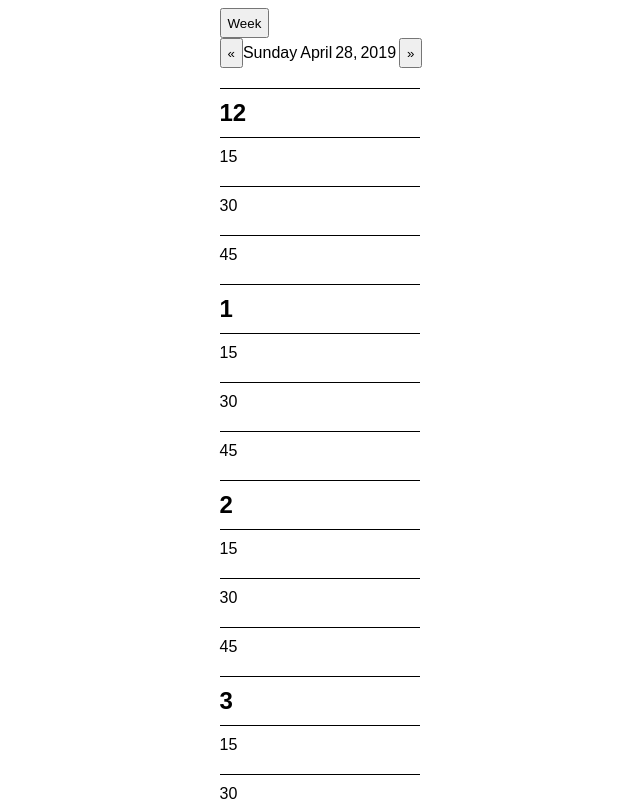
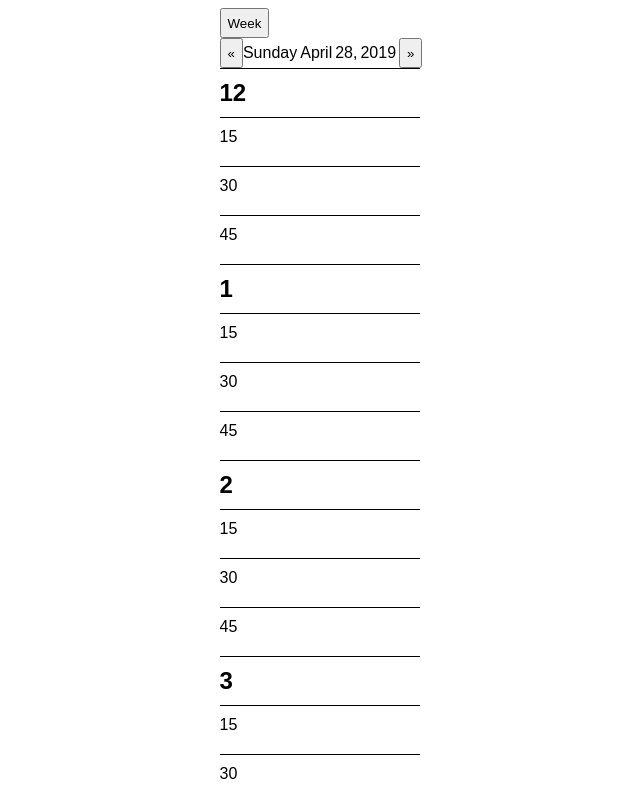
Before and after one commit to jmpolitzer/react-calendar, a React (Create React App) app: page / in a window 1280 px wide. Both pictures are taken after a click on the element 490 px from the left and 162 px from the top of the page. Shown: the top 800 px of the page, without its empty margins (319-959 px from the left). Built offline with nearby package versions, Linux system fonts and the light colour scheme.

Commit message:
creates Navigation component

```diff
--- a/src/components/Day.tsx
+++ b/src/components/Day.tsx
@@ -1,4 +1,5 @@
 import * as React from "react";
+import { Navigation } from "./index";
 import { DayComponentPropsInterface } from "../interfaces";
 
 const { Fragment } = React;
@@ -28,12 +29,8 @@ function Day(props: DayComponentPropsInterface) {
     return index % 4 === 0 ? hour : minutes;
   };
 
+  const getDayNavTitle = () => {
     return (
-    <div>
-      {isDayView && <button onClick={() => changeView("week")}>Week</button>}
-      {isDayView && (
-        <div className="day-nav">
-          <button onClick={goToPreviousDay}>&laquo;</button>
       <div className={"day-headers"}>
         <div>{dayString}</div>
         <div onClick={() => changeView("month")} className={"clickable"}>
@@ -44,8 +41,18 @@ function Day(props: DayComponentPropsInterface) {
           {year}
         </div>
       </div>
-          <button onClick={goToNextDay}>&raquo;</button>
-        </div>
+    );
+  };
+
+  return (
+    <div>
+      {isDayView && <button onClick={() => changeView("week")}>Week</button>}
+      {isDayView && (
+        <Navigation
+          previous={goToPreviousDay}
+          next={goToNextDay}
+          title={getDayNavTitle()}
+        />
       )}
       <div>
         {currentDay.map((hour, i) => {
--- a/src/components/Month.tsx
+++ b/src/components/Month.tsx
@@ -1,4 +1,5 @@
 import * as React from "react";
+import { Navigation } from "./index";
 import {
   MonthHeaderInterface,
   MonthComponentPropsInterface,
--- /dev/null
+++ b/src/components/Navigation.tsx
@@ -0,0 +1,15 @@
+import * as React from "react";
+
+function Navigation(props) {
+  const { previous, next, title } = props;
+
+  return (
+    <div className="nav">
+      <button onClick={previous}>&laquo;</button>
+      <div>{title}</div>
+      <button onClick={next}>&raquo;</button>
+    </div>
+  );
+}
+
+export default Navigation;
--- a/src/components/Week.tsx
+++ b/src/components/Week.tsx
@@ -1,5 +1,5 @@
 import * as React from "react";
-import { Day } from "./index";
+import { Navigation, Day } from "./index";
 import { WeekComponentPropsInterface } from "../interfaces";
 
 function Week(props: WeekComponentPropsInterface) {
@@ -8,10 +8,8 @@ function Week(props: WeekComponentPropsInterface) {
   const firstDay = currentWeek[0];
   const lastDay = currentWeek[currentWeek.length - 1];
 
+  const getWeekNavTitle = () => {
     return (
-    <div>
-      <div className="week-nav">
-        <button onClick={goToPreviousWeek}>&laquo;</button>
       <div className="week-nav-header">
         <div className="clickable" onClick={() => changeView("month")}>
           {firstDay.month}
@@ -23,8 +21,16 @@ function Week(props: WeekComponentPropsInterface) {
           {lastDay.year}
         </div>
       </div>
-        <button onClick={goToNextWeek}>&raquo;</button>
-      </div>
+    );
+  };
+
+  return (
+    <div>
+      <Navigation
+        previous={goToPreviousWeek}
+        next={goToNextWeek}
+        title={getWeekNavTitle()}
+      />
       <div className="week">
         {currentWeek.map((day, i) => {
           const { dayOfWeek, date } = day;
--- a/src/components/index.tsx
+++ b/src/components/index.tsx
@@ -1,7 +1,8 @@
 import Calendar from "./Calendar";
+import Navigation from "./Navigation";
 import Day from "./Day";
 import Week from "./Week";
 import Month from "./Month";
 import Year from "./Year";
 
-export { Calendar, Day, Week, Month, Year };
+export { Calendar, Navigation, Day, Week, Month, Year };
--- a/src/styles.css
+++ b/src/styles.css
@@ -7,12 +7,6 @@
 
 .month {
   width: 350px;
-}
-
-.month-nav {
-  display: flex;
-  align-items: center;
-  justify-content: space-between;
 }
 
 .clickable:hover {
@@ -40,12 +34,6 @@ button {
   height: 30px;
 }
 
-.year-nav {
-  display: flex;
-  align-items: center;
-  justify-content: space-between;
-}
-
 .year-row {
   display: flex;
 }
@@ -56,13 +44,6 @@ button {
 
 .day-headers div {
   margin-right: 3px;
-}
-
-.day-nav {
-  display: flex;
-  align-items: center;
-  justify-content: space-between;
-  margin-bottom: 20px;
 }
 
 .quarter .hour,
@@ -94,12 +75,6 @@ button {
   background: black;
 }
 
-.week-nav {
-  display: flex;
-  align-items: center;
-  justify-content: space-between;
-}
-
 .week-nav-header {
   display: flex;
 }
@@ -120,3 +95,34 @@ button {
 .weekday-range {
   margin: 0px 5px;
 }
+
+.month-nav {
+  display: flex;
+  align-items: center;
+  justify-content: space-between;
+}
+
+.year-nav {
+  display: flex;
+  align-items: center;
+  justify-content: space-between;
+}
+
+.day-nav {
+  display: flex;
+  align-items: center;
+  justify-content: space-between;
+  margin-bottom: 20px;
+}
+
+.week-nav {
+  display: flex;
+  align-items: center;
+  justify-content: space-between;
+}
+
+.nav {
+  display: flex;
+  align-items: center;
+  justify-content: space-between;
+}
```
Also changed, not shown: src/interfaces/index.tsx (+8 -1 lines). Lines whose indentation alone changed are shown as unchanged.
